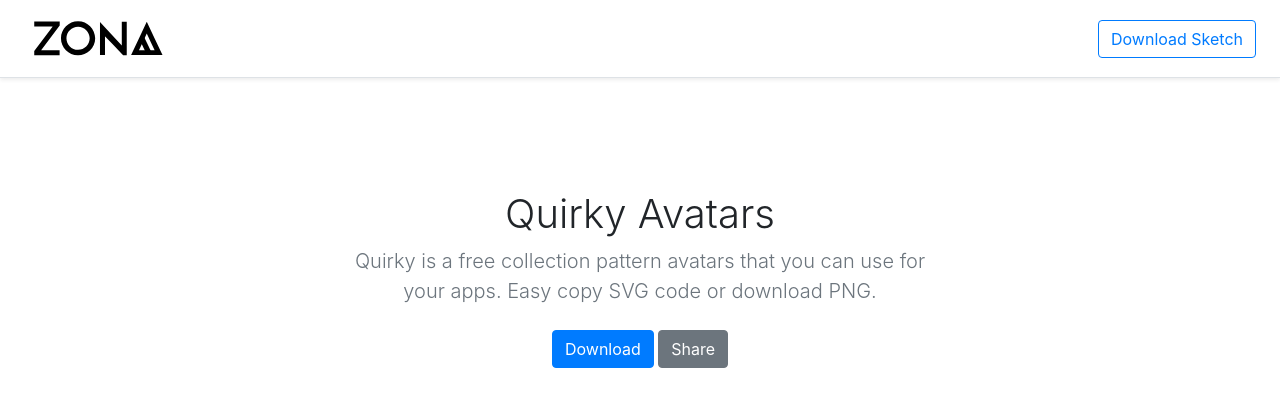
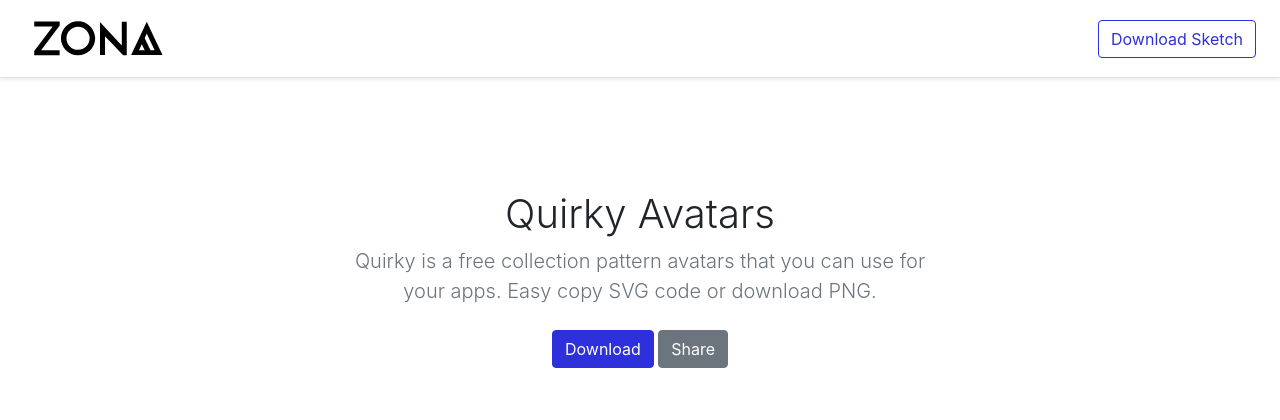
Before and after one commit to jayshreeanand/avatar-generator, a PHP site: page /index.html in a window 1280 px wide. Shown: the top 420 px of the page. Run offline with PHP 8.4, Linux system fonts and the light colour scheme.

Commit message:
Button color change

```diff
--- a/assets/styles.css
+++ b/assets/styles.css
@@ -49,3 +49,21 @@ footer p {
   height: 35px;
   padding-left: 10px;
 }
+
+a {
+  color: #2E30DB;
+}
+
+.btn-outline-primary {
+  color: #2E30DB;
+  border-color: #2E30DB;
+}
+
+.btn-primary:hover {
+  background-color: #0C0EB0;
+}
+
+.btn-primary, .btn-outline-primary:hover {
+  background-color: #2E30DB;
+  border-color: #2E30DB;
+}
```
